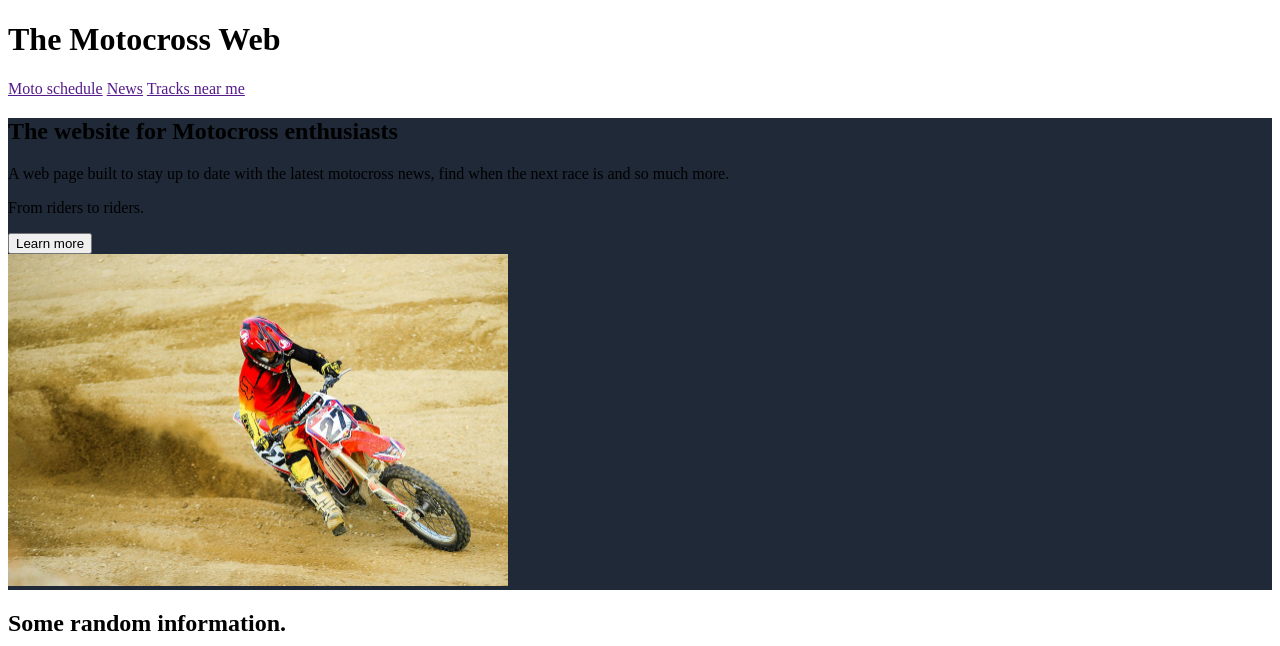
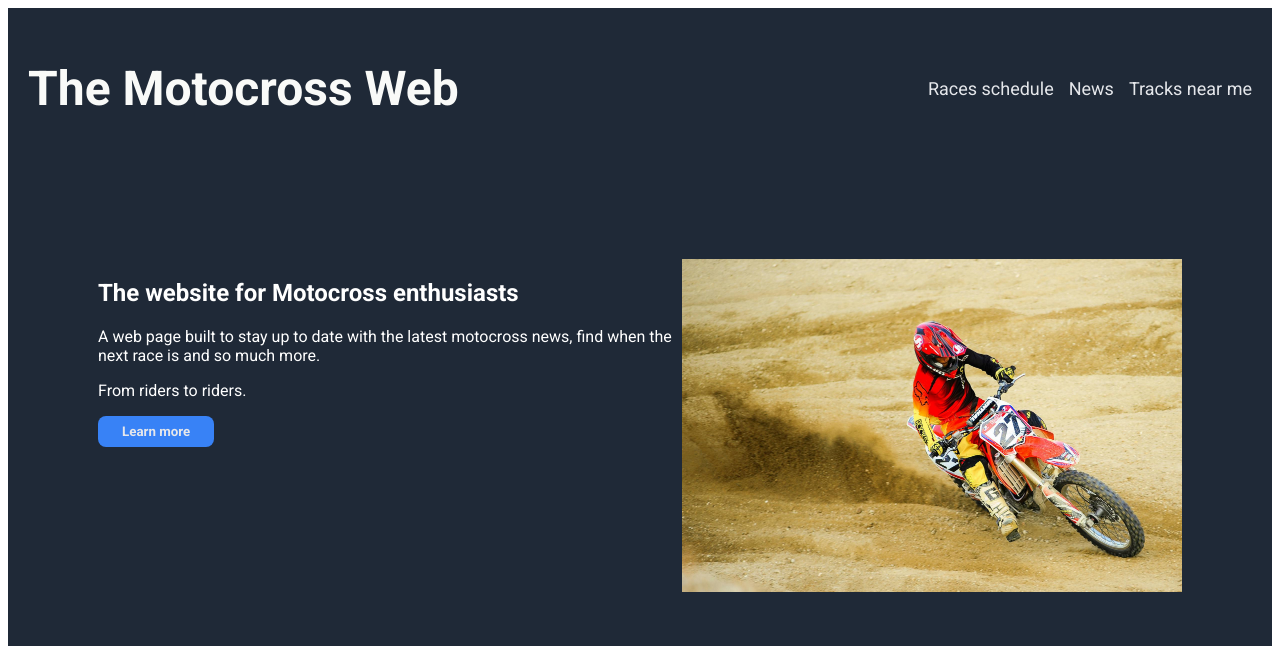
Before and after one commit to Jpulgasa/moto-webpage, a plain HTML site: page index.html in a window 1280 px wide. Shown: the top 646 px of the page. Drawn offline with Linux system fonts and the light colour scheme.

Commit message:
Hero updated
Webpage hero style is now finished and the next step is to continue styling the middle section of the webpage.

```diff
--- a/index.html
+++ b/index.html
@@ -1,6 +1,5 @@
 <!DOCTYPE html>
 <html lang="en">
-
   <head>
     <meta charset="UTF-8" />
     <meta name="viewport" content="width=device-width, initial-scale=1.0" />
@@ -10,22 +9,32 @@
 
   <body>
     <div class="container">
-        <header class="header">
+      <div class="top-container">
+        <div class="header">
           <h1>The Motocross Web</h1>
-            <a href="">Moto schedule</a>
-            <a href="">News</a>
-            <a href="">Tracks near me</a>
-        </header>
-        <div class="top-card">
+          <ul>
+            <li><a href="">Races schedule</a></li>
+            <li><a href="">News</a></li>
+            <li><a href="">Tracks near me</a></li>
+          </ul>
+        </div>
+        <div class="hero">
+          <div class="hero-text">
             <h2>The website for Motocross enthusiasts</h2>
             <p>
-                A web page built to stay up to date with the latest motocross news,
-                find when the next race is and so much more.
+              A web page built to stay up to date with the latest motocross
+              news, find when the next race is and so much more.
             </p>
             <p>From riders to riders.</p>
-            <button>Learn more</button>
-            <div class="top-card-image">
-                <img src="./images/home-image.jpg" alt="Image for the home web." width="500" />
+            <button class="learn-img">Learn more</button>
+          </div>
+          <div class="hero-image">
+            <img
+              src="./images/home-image.jpg"
+              alt="Image for the home web."
+              width="500"
+            />
+          </div>
         </div>
       </div>
       <div class="mid-card">
@@ -39,26 +48,38 @@
           </div>
         </div>
         <div class="random2">
-                <img src="" alt="Motocross evolution"/>
+          <img src="" alt="Motocross evolution" />
           <div class="text">
-                    Motocross evolved from motorcycle trials competitions in the UK around 1909 and grew popular with organized races starting in the 1920s, spreading to the U.S. in the 1950s.
+            Motocross evolved from motorcycle trials competitions in the UK
+            around 1909 and grew popular with organized races starting in the
+            1920s, spreading to the U.S. in the 1950s.
           </div>
         </div>
         <div class="random3">
           <img src="" alt="Engine sizes" />
           <div class="text">
-                    Engine sizes in motocross bikes vary widely, from 50 cc for beginners and younger riders up to 450 cc for experienced riders, allowing different skill levels to participate in the sport comfortably.
+            Engine sizes in motocross bikes vary widely, from 50 cc for
+            beginners and younger riders up to 450 cc for experienced riders,
+            allowing different skill levels to participate in the sport
+            comfortably.
           </div>
         </div>
         <div class="random4">
           <img src="" alt="FMX" />
           <div class="text">
-                    Freestyle Motocross (FMX) is a variation of the sport focused on acrobatic stunts and tricks rather than racing, with riders judged on style, difficulty, and crowd reaction—a popular event in the X Games since 1999.
+            Freestyle Motocross (FMX) is a variation of the sport focused on
+            acrobatic stunts and tricks rather than racing, with riders judged
+            on style, difficulty, and crowd reaction—a popular event in the X
+            Games since 1999.
           </div>
         </div>
       </div>
       <div class="quote-card">
-            <q>"Motocross is not just about speed; it's about the courage to keep pushing, the passion to keep learning, and the heart to rise after every fall." — Ricky Carmichael, Motocross Legend. </q>
+        <q
+          >"Motocross is not just about speed; it's about the courage to keep
+          pushing, the passion to keep learning, and the heart to rise after
+          every fall." — Ricky Carmichael, Motocross Legend.
+        </q>
       </div>
       <div class="sign-card">
         <div class="sign-container">
@@ -67,8 +88,7 @@
           <button>Braaaap!</button>
         </div>
       </div>
-        <div class="footer">Copyright ©  jpulgasa 2025</div>
+      <div class="footer">Copyright © jpulgasa 2025</div>
     </div>
   </body>
-
 </html>
--- a/styles.css
+++ b/styles.css
@@ -1,3 +1,74 @@
-.top-card {
+@import url('https://fonts.googleapis.com/css2?family=Roboto:wght@400;700&display=swap');
+
+body {
+    font-family: roboto;
+}
+
+.top-container {
     background-color: #1F2937;
+
+
 }
+
+.hero {
+    display: flex;
+    justify-content: space-between;
+    padding: 90px;
+    gap: 10px;
+
+}
+
+.header, .hero-text {
+
+    color: white;
+
+}
+
+.hero-text {
+    gap: 20px;
+    flex: 1;
+}
+
+.hero-image {
+    display: block;
+    max-width: 100%;
+    height: auto;
+}
+
+.header {
+
+   display: flex;
+   justify-content: space-between;
+   font-size: 24px;
+   color: #f9faf8;
+   padding: 20px;
+}
+
+ul {
+    display: flex;
+    justify-content: flex-end;
+    list-style: none;
+    margin: 0;
+    padding: 0;
+    gap: 15px;
+    align-items: center;
+
+}
+
+a {
+    display: flex;
+    text-decoration: none;
+    color: #e5e7eb;
+    font-size: 18px;
+}
+
+.learn-img {
+    background-color: #3882f6;
+    font-family: Roboto, sans-serif;
+    font-weight: bolder;
+    border: none;
+    border-radius: 8px;
+    color: #e5e7eb;
+    padding: 8px 24px;
+
+}
```
Lines whose indentation alone changed are shown as unchanged.
